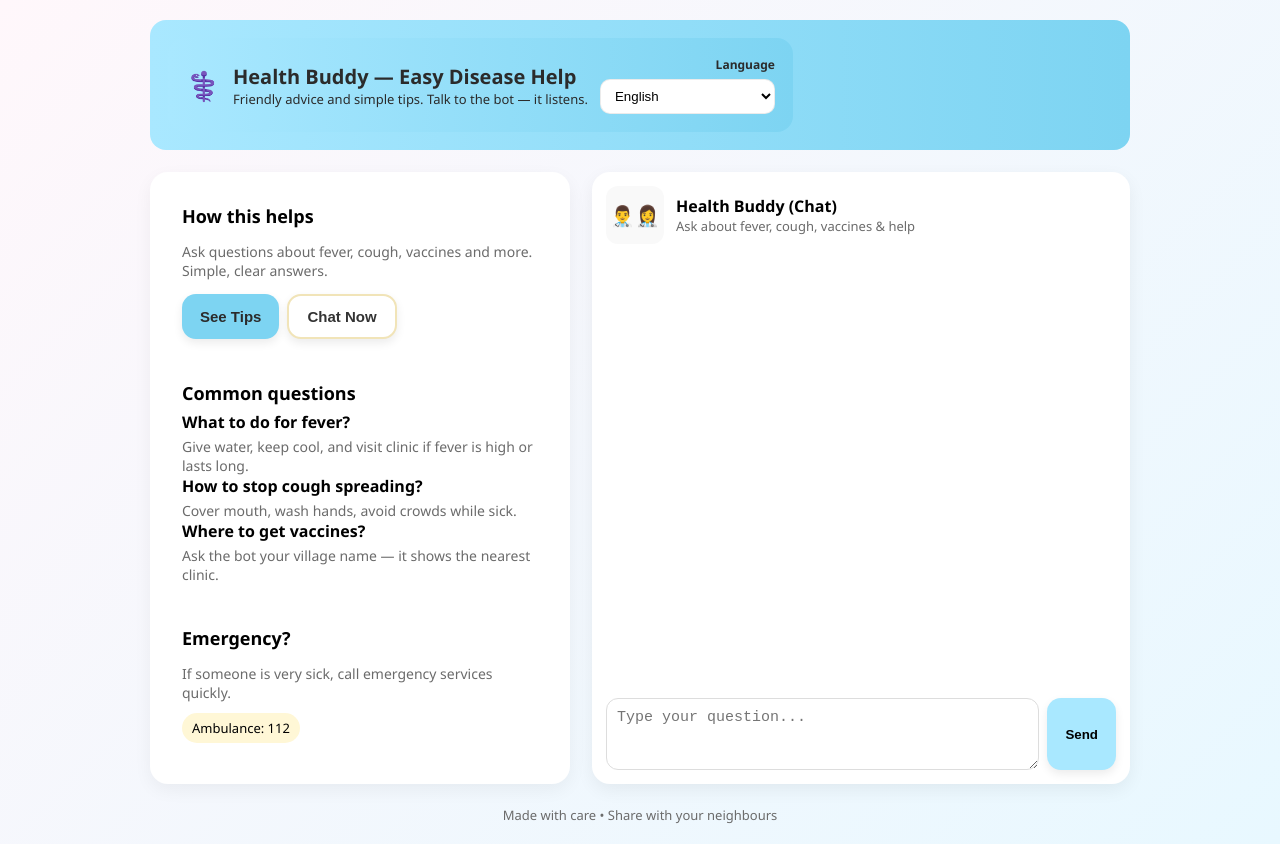
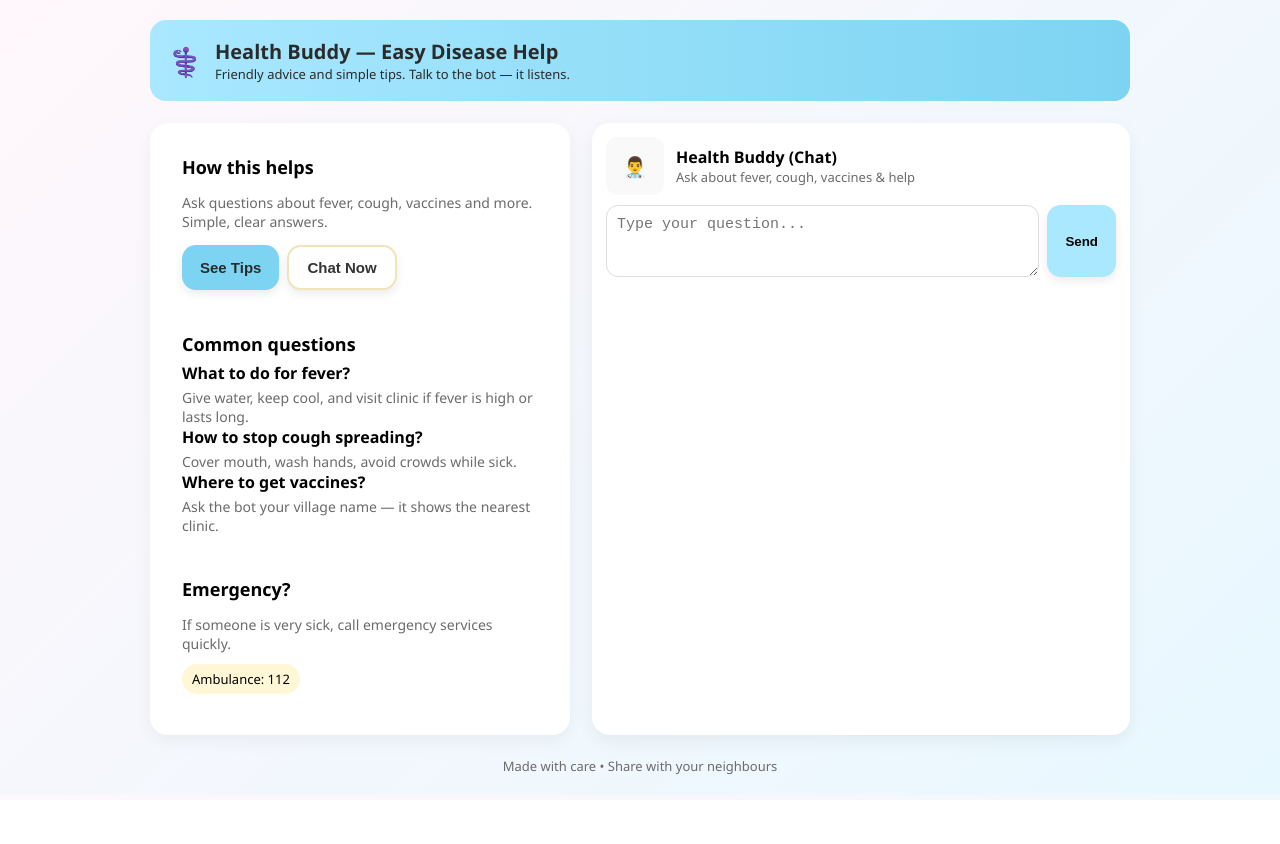
Before and after one commit to SyedTahaN/Health-Knowledge, a plain HTML site: page index.html in a window 1280 px wide. After the commit the page ends 800 px from the top, so only its background shows below. Drawn offline with Linux system fonts and the light colour scheme.

Commit message:
Update index.html

```diff
--- a/index.html
+++ b/index.html
@@ -8,32 +8,12 @@
 </head>
 <body>
   <main class="wrap">
-    <header class="site-header">
     <header class="site-header" role="banner">
       <div style="font-size:28px; line-height:1">⚕️</div>
       <div style="flex:1">
         <h1 id="siteTitle">Health Buddy — Easy Disease Help</h1>
         <p id="siteSubtitle">Friendly advice and simple tips. Talk to the bot — it listens.</p>
       </div>
-
-  <!-- Language selector -->
-  <div style="display:flex;flex-direction:column;align-items:flex-end;gap:6px;">
-    <label for="langSelect" style="font-size:12px;color:#2b2b2b;font-weight:700;">Language</label>
-    <select id="langSelect" aria-label="Select language" style="padding:8px 10px;border-radius:10px;border:1px solid rgba(0,0,0,0.08);background:#fff;">
-      <option value="en">English</option>
-      <option value="hi">हिन्दी (Hindi)</option>
-      <option value="kn">ಕನ್ನಡ (Kannada)</option>
-      <option value="ta">தமிழ் (Tamil)</option>
-      <option value="te">తెలుగు (Telugu)</option>
-      <option value="ml">മലയാളം (Malayalam)</option>
-      <option value="gu">ગુજરાતી (Gujarati)</option>
-      <option value="bn">বাংলা (Bengali)</option>
-      <option value="bho">भोजपुरी (Bhojpuri)</option>
-      <option value="mr">मराठी (Marathi)</option>
-    </select>
-  </div>
-</header>
-
     </header>
 
     <aside class="left">
@@ -74,17 +54,18 @@
 
     <section class="chat-panel" id="chatPanel">
       <div class="chat-header">
-        <div class="bot-avatar">👨‍⚕️👩‍⚕️</div>
+        <div class="bot-avatar">👨‍⚕️</div>
         <div>
           <div class="bot-title">Health Buddy (Chat)</div>
           <div class="bot-sub">Ask about fever, cough, vaccines & help</div>
         </div>
       </div>
 
-      <div class="chat-body" id="chatBody"></div>
+      <!-- note: this id is 'chatbox' to match the simple script.js -->
+      <div class="chatbox" id="chatbox"></div>
 
       <div class="chat-input">
-        <textarea id="userInput" placeholder="Type your question..."></textarea>
+        <textarea id="userInput" placeholder="Type your question..." rows="2"></textarea>
         <button class="send-btn" id="sendBtn">Send</button>
       </div>
     </section>
```
Lines whose indentation alone changed are shown as unchanged.
